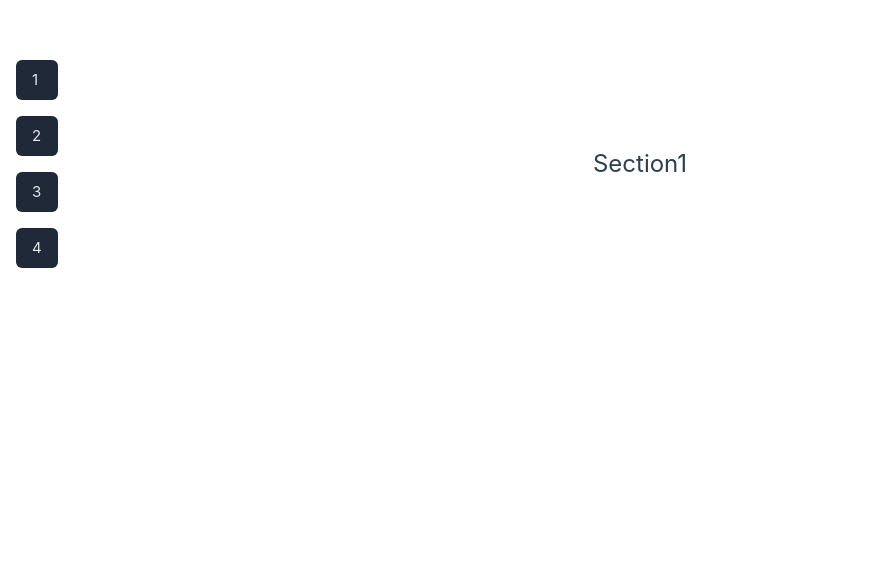
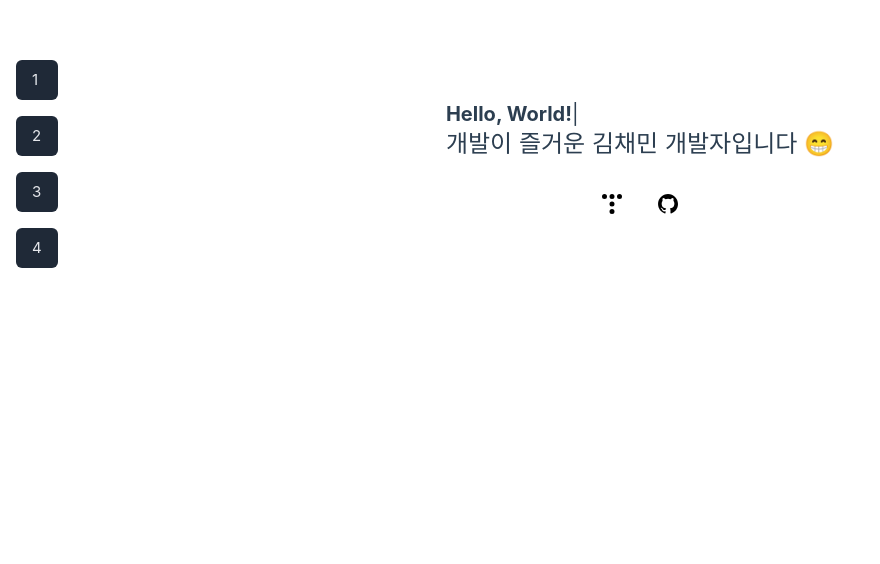
Before and after one commit to Aleph-Kim/portfolio, a Vue app: page / in a window 1280 px wide. Shown: the part 236-800 px from the top of the page, without its empty margins (0-880 px from the left). Built offline with nearby package versions, Linux system fonts and the light colour scheme.

Commit message:
새 기능 - Home 컴포넌트 작업

```diff
--- a/index.html
+++ b/index.html
@@ -1,5 +1,5 @@
 <!DOCTYPE html>
-<html lang="">
+<html>
   <head>
     <meta charset="UTF-8">
     <link rel="icon" href="/favicon.ico">
--- a/package.json
+++ b/package.json
@@ -11,6 +11,7 @@
   "dependencies": {
     "autoprefixer": "^10.4.20",
     "postcss": "^8.4.47",
+    "typed.js": "^2.1.0",
     "vue": "^3.5.12",
     "vue-typer": "^1.2.0"
   },
--- a/src/App.vue
+++ b/src/App.vue
@@ -10,7 +10,7 @@
             <a @click="scrollToSection(4)"
                 class="hover:cursor-pointer text-gray-200 bg-gray-800 py-2 px-4 rounded-md transition duration-300 hover:bg-gray-900">4</a>
         </nav>
-        <Section1 ref="Section1" />
+        <Home ref="Home" />
         <Section2 ref="Section2" />
         <Section3 ref="Section3" />
         <Section4 ref="Section4" />
@@ -18,7 +18,7 @@
 </template>
 
 <script>
-import Section1 from './components/Section1.vue';
+import Home from './components/Home.vue';
 import Section2 from './components/Section2.vue';
 import Section3 from './components/Section3.vue';
 import Section4 from './components/Section4.vue';
@@ -31,10 +31,10 @@ export default {
         },
     },
     components: {
-        Section1,
+        Home,
         Section2,
         Section3,
-        Section4
+        Section4,
     }
 }
 </script>
--- /dev/null
+++ b/src/components/Home.vue
@@ -0,0 +1,57 @@
+<template>
+    <div class="section h-screen flex items-center justify-center flex-col">
+        <div class="flex flex-col">
+            <div class="text-xl">
+                <span ref="typing" class="font-bold"></span>
+            </div>
+            <div class="text-2xl">
+                개발이 즐거운 김채민 개발자입니다 😁
+            </div>
+            <div class="flex justify-center items-center mt-5 w-full">
+                <a href="https://dev-kimchi.tistory.com" target="blank"
+                    class="text-xl mr-2 hover:bg-gray-300 transition-all duration-500 w-12 h-12 flex justify-center items-center rounded-2xl text-black">
+                    <svg xmlns="http://www.w3.org/2000/svg" width="1em" height="1em" viewBox="0 0 24 24">
+                        <path fill="currentColor"
+                            d="M0 3a3 3 0 1 0 6 0a3 3 0 0 0-6 0m9 18a3 3 0 1 0 6 0a3 3 0 0 0-6 0m0-9a3 3 0 1 0 6 0a3 3 0 0 0-6 0m0-9a3 3 0 1 0 6 0a3 3 0 0 0-6 0m9 0a3 3 0 1 0 6 0a3 3 0 0 0-6 0" />
+                    </svg>
+                </a>
+                <a href="https://github.com/aleph-kim" target="blank"
+                    class="text-2xl hover:bg-gray-300 transition-all duration-500 w-12 h-12 flex justify-center items-center rounded-2xl text-black">
+                    <svg xmlns="http://www.w3.org/2000/svg" width="1em" height="1em" viewBox="0 0 24 24">
+                        <path fill-rule="evenodd" clip-rule="evenodd"
+                            d="M12.026 2c-5.509 0-9.974 4.465-9.974 9.974c0 4.406 2.857 8.145 6.821 9.465c.499.09.679-.217.679-.481c0-.237-.008-.865-.011-1.696c-2.775.602-3.361-1.338-3.361-1.338c-.452-1.152-1.107-1.459-1.107-1.459c-.905-.619.069-.605.069-.605c1.002.07 1.527 1.028 1.527 1.028c.89 1.524 2.336 1.084 2.902.829c.091-.645.351-1.085.635-1.334c-2.214-.251-4.542-1.107-4.542-4.93c0-1.087.389-1.979 1.024-2.675c-.101-.253-.446-1.268.099-2.64c0 0 .837-.269 2.742 1.021a9.582 9.582 0 0 1 2.496-.336a9.554 9.554 0 0 1 2.496.336c1.906-1.291 2.742-1.021 2.742-1.021c.545 1.372.203 2.387.099 2.64c.64.696 1.024 1.587 1.024 2.675c0 3.833-2.33 4.675-4.552 4.922c.355.308.675.916.675 1.846c0 1.334-.012 2.41-.012 2.737c0 .267.178.577.687.479C19.146 20.115 22 16.379 22 11.974C22 6.465 17.535 2 12.026 2z"
+                            fill="currentColor" />
+                    </svg>
+                </a>
+            </div>
+        </div>
+    </div>
+</template>
+<script>
+import { onMounted, onBeforeUnmount, ref } from 'vue';
+import Typed from 'typed.js';
+
+export default {
+    setup() {
+        const typing = ref(null);
+        let typedInstance;
+
+        onMounted(() => {
+            if (typing.value) {
+                typedInstance = new Typed(typing.value, {
+                    strings: ['Hello, World!'],
+                    typeSpeed: 50,
+                    backSpeed: 30,
+                    loop: true,
+                });
+            }
+        });
+
+        onBeforeUnmount(() => {
+            typedInstance?.destroy();
+        });
+
+        return { typing };
+    }
+};
+</script>
--- a/src/components/Section1.vue
+++ /dev/null
@@ -1,5 +0,0 @@
-<template>
-    <div class="section flex items-center justify-center h-screen text-2xl">
-        Section1
-    </div>
-</template>
```
Also changed, not shown: 1 other file (tests, documents, lock files or other folders).
